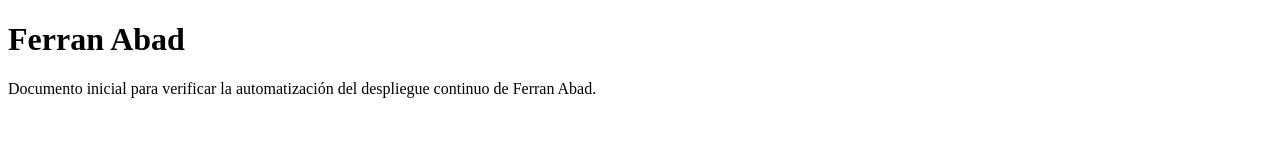
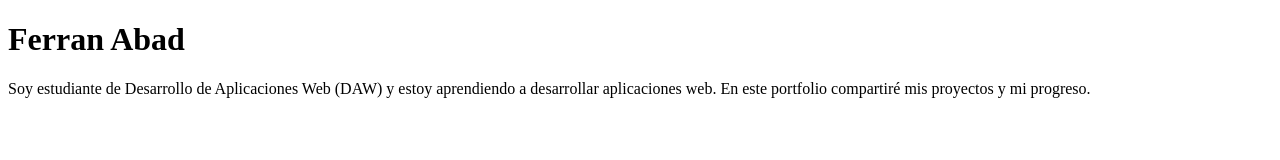
Before and after one commit to Ferr02/Portfolio1, a plain HTML site: page index.html in a window 1280 px wide. Drawn offline with Linux system fonts and the light colour scheme.

Commit message:
Titol i presentació, resol issue 1

```diff
--- a/index.html
+++ b/index.html
@@ -3,10 +3,16 @@
   <head>
     <meta charset="utf-8">
     <meta name="viewport" content="width=device-width, initial-scale=1">
-    <title>Portfolio de Nombre Apellido</title>
+    <title>Portfolio de Ferran Abad</title>
   </head>
   <body>
-    <h1>Ferran Abad</h1>
-    <p>Documento inicial para verificar la automatización del despliegue continuo de Ferran Abad.</p>
+    <main>
+      <h1>Ferran Abad</h1>
+      <p>
+        Soy estudiante de Desarrollo de Aplicaciones Web (DAW)
+        y estoy aprendiendo a desarrollar aplicaciones web.
+        En este portfolio compartiré mis proyectos y mi progreso.
+      </p>
+    </main>
   </body>
 </html>
```
